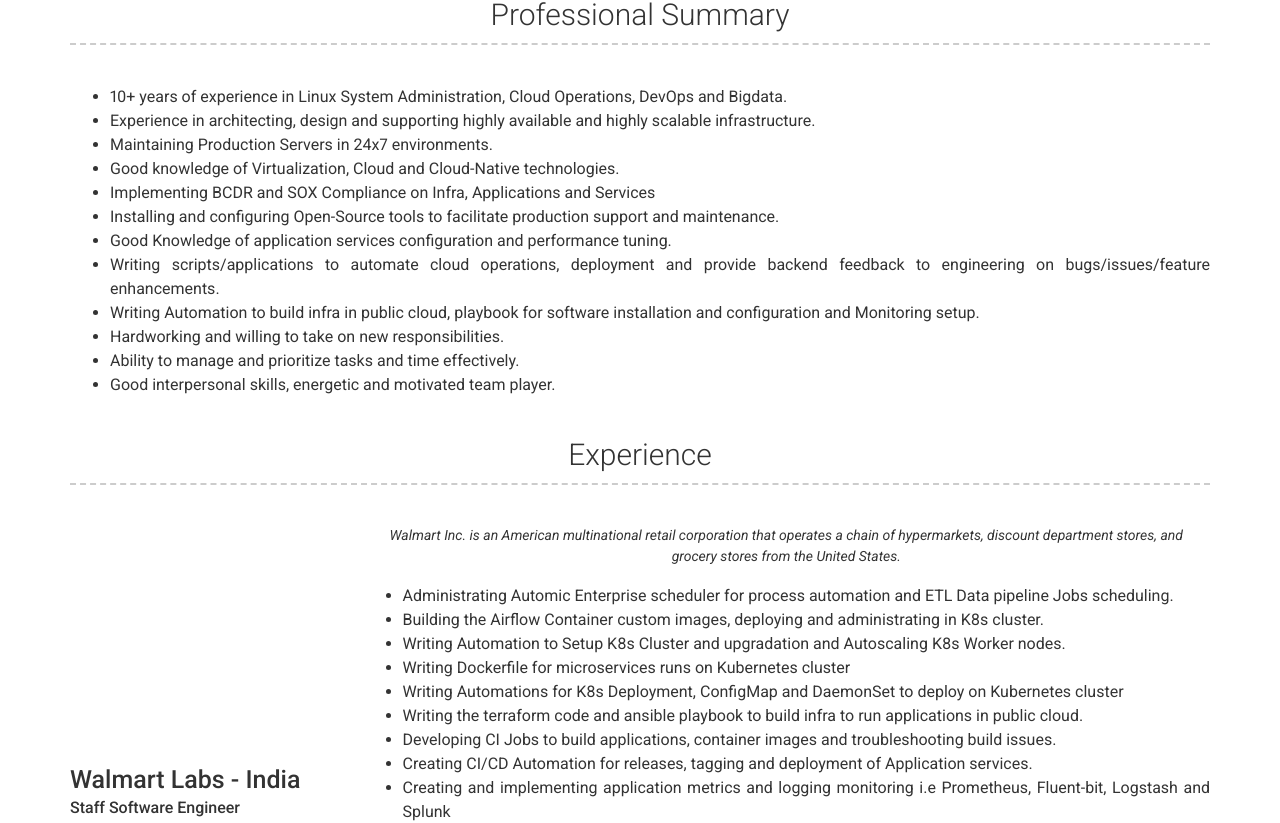
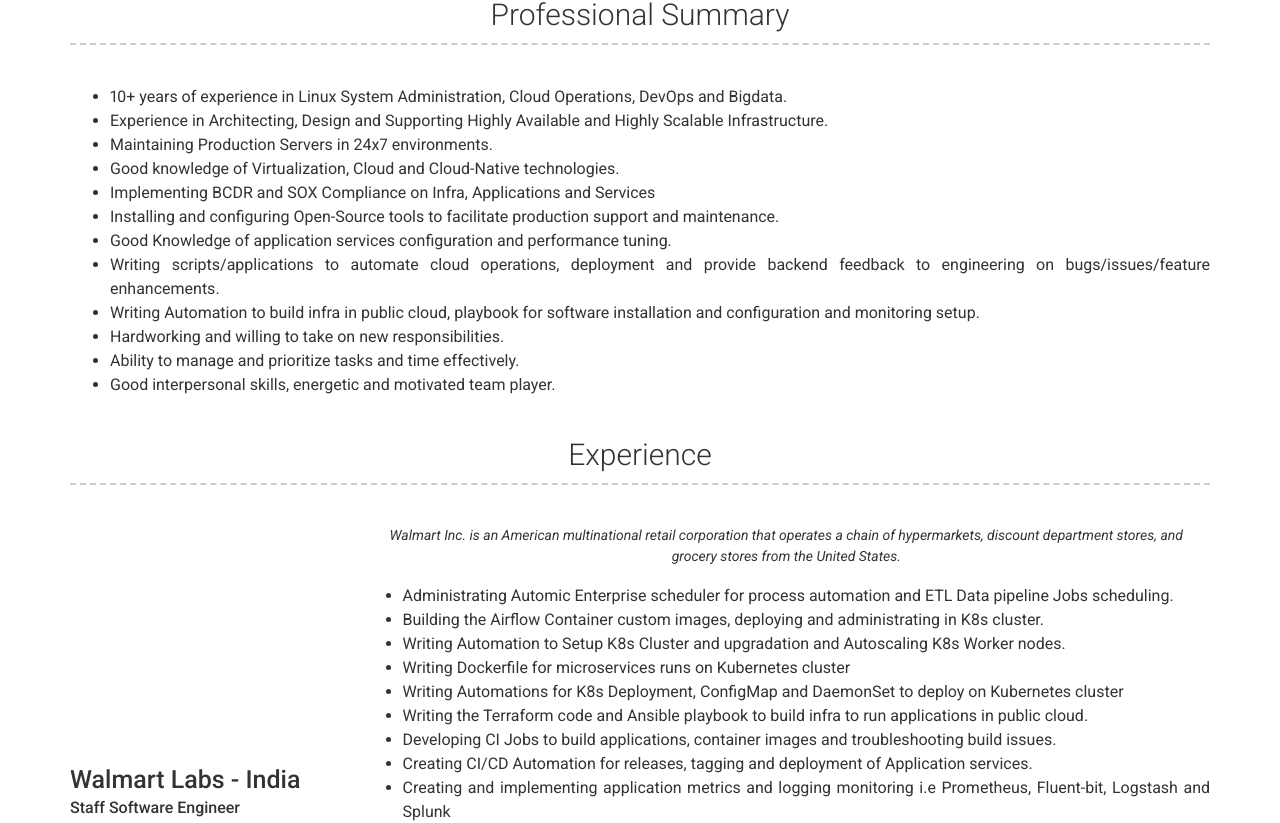
Before and after one commit to selvamcoding/resume, a Jekyll site: the page built from index.md, in a window 1280 px wide and 1400 px high, scrolled down 761 px. Shown: the part 149-972 px from the top of the window. Built offline with Jekyll 4.4.1, drawn with Linux system fonts in a browser that asks for light colours; nearby versions of some CDN libraries.

Commit message:
correcting spelling mistake

```diff
--- a/_config.yml
+++ b/_config.yml
@@ -59,7 +59,7 @@ content:
     layout: text
     content: |
         - 10+ years of experience in Linux System Administration, Cloud Operations, DevOps and Bigdata.
-        - Experience in architecting, design and supporting highly available and highly scalable infrastructure.
+        - Experience in Architecting, Design and Supporting Highly Available and Highly Scalable Infrastructure.
         - Maintaining Production Servers in 24x7 environments.
         - Good knowledge of Virtualization, Cloud and Cloud-Native technologies.
         - Implementing BCDR and SOX Compliance on Infra, Applications and Services
@@ -68,7 +68,7 @@ content:
         - Writing scripts/applications to automate cloud operations, deployment and provide backend feedback to
           engineering on bugs/issues/feature enhancements.
         - Writing Automation to build infra in public cloud, playbook for software installation and configuration and
-          Monitoring setup.
+          monitoring setup.
         - Hardworking and willing to take on new responsibilities.
         - Ability to manage and prioritize tasks and time effectively.
         - Good interpersonal skills, energetic and motivated team player.
@@ -90,7 +90,7 @@ content:
           - Writing Automation to Setup K8s Cluster and upgradation and Autoscaling K8s Worker nodes.
           - Writing Dockerfile for microservices runs on Kubernetes cluster
           - Writing Automations for K8s Deployment, ConfigMap and DaemonSet to deploy on Kubernetes cluster
-          - Writing the terraform code and ansible playbook to build infra to run applications in public cloud.
+          - Writing the Terraform code and Ansible playbook to build infra to run applications in public cloud.
           - Developing CI Jobs to build applications, container images and troubleshooting build issues.
           - Creating CI/CD Automation for releases, tagging and deployment of Application services.
           - Creating and implementing application metrics and logging monitoring i.e Prometheus, Fluent-bit, Logstash
```
